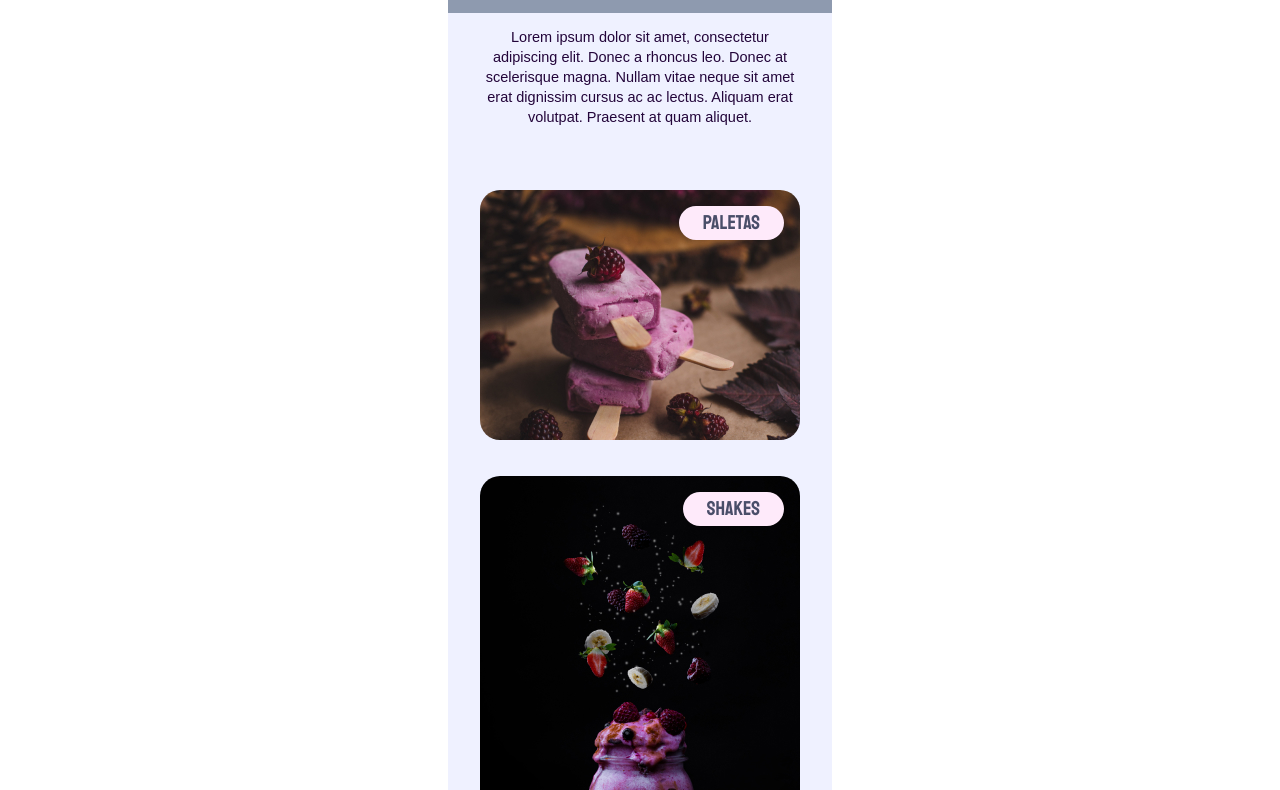
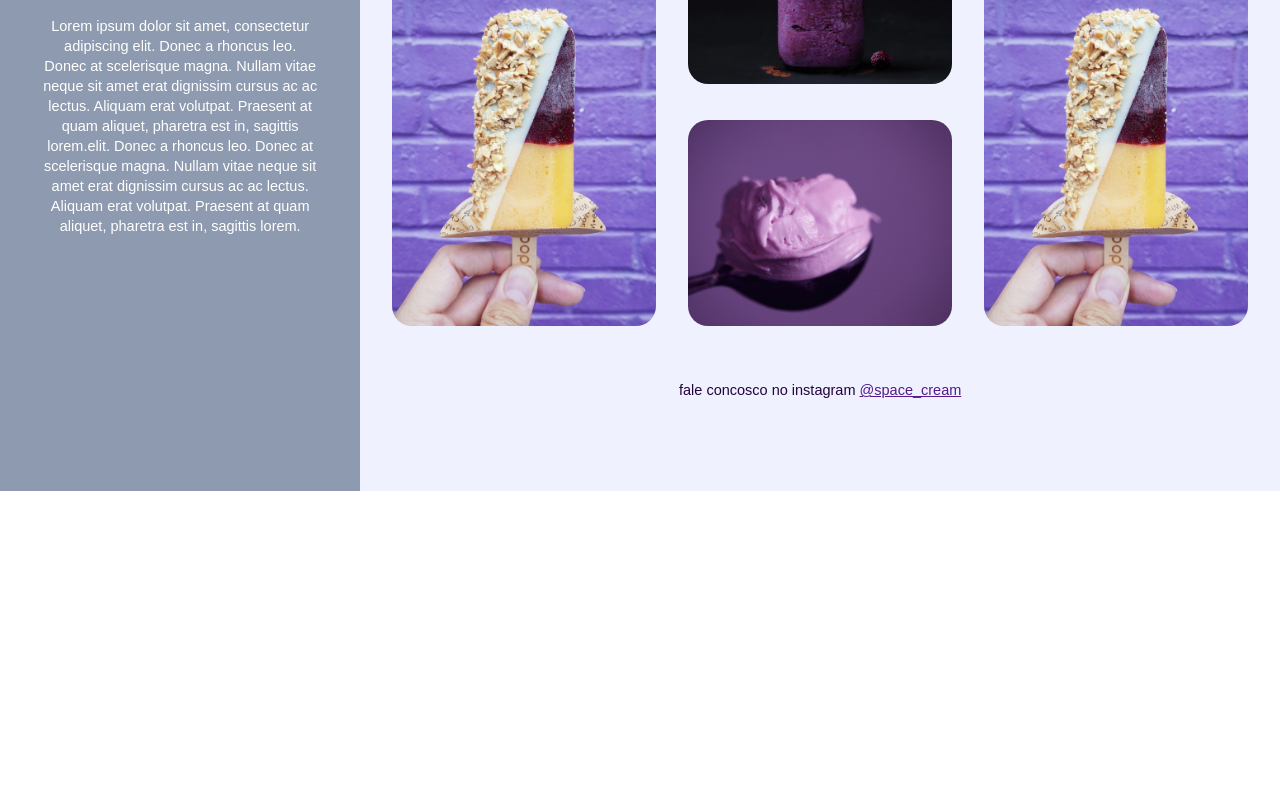
Before and after one commit to codewlad/desafio-mobile-first, a plain HTML site: page index.html in a window 1280 px wide. Shown: the part 301-1091 px from the top of the page. After the commit the page ends 800 px from the top, so only its background shows below. Drawn offline with Linux system fonts and the light colour scheme; a web font is replaced by a local one.

Commit message:
Updated with desktop version

```diff
--- a/index.html
+++ b/index.html
@@ -18,7 +18,12 @@
         <header>
             <img src="./images/logo.svg" alt="Desenho de um planeta com um sorvete ao centro">
             <h1>Space cream</h1>
+            <p>
+                Lorem ipsum dolor sit amet, consectetur adipiscing elit. Donec a rhoncus leo. Donec at scelerisque magna. Nullam vitae neque sit amet erat dignissim cursus ac ac lectus. Aliquam erat volutpat. Praesent at quam aliquet, pharetra est in, sagittis lorem.elit. Donec a rhoncus leo. Donec at scelerisque magna. Nullam vitae neque sit amet erat dignissim cursus ac ac lectus. Aliquam erat volutpat. Praesent at quam aliquet, pharetra est in, sagittis lorem.
+            </p>
         </header>
+
+        <div id="container">
 
             <main>
                 <p>
@@ -45,7 +50,23 @@
                     <h2>Picolés</h2>
                 </div>
 
+                <div class="card">
+                    <img src="./images/sorvete1.jpg" alt="Imagem de 3 picolés rosas e algumas frutas vermelhas em volta">
+                    <h2>Paletas</h2>
+                </div>
+
+                <div class="card">
+                    <img src="./images/sorvete4.jpg" alt="Imagem de uma mão segurando um picolé amerelo e roxo com cobertura de cereais">
+                    <h2>Picolés</h2>
+                </div>
             </main>
+
+            <footer>
+                <p>fale concosco no instagram <a href="" target="_blank">@space_cream</a></p>
+            </footer>
+
+        </div>
+
     </div>
 
 </body>
--- a/style.css
+++ b/style.css
@@ -57,15 +57,29 @@ h1 {
     font-weight: 400;
 }
 
+header p {
+    font-weight: 400;
+    font-size: 1.45rem;
+    line-height: 2.0rem;
+    color: var(--fc-h1);
+    font-family: var(--ff-text);
+    margin: 3.2rem 42px 0;
+    display: none;
+}
+
 main {
-    background-color: var(--bc-body);
-    padding: 1.4rem 3.2rem 6rem;
     display: flex;
     flex-direction: column;
     gap: 3.2rem;
 }
 
-main > p {
+#container {
+    background-color: var(--bc-body);
+    padding: 1.4rem 3.2rem 6rem;
+    width: 100%;
+}
+
+main > p, footer {
     font-weight: 400;
     font-size: 1.45rem;
     line-height: 2.0rem;
@@ -104,6 +118,16 @@ h2 {
     animation-duration: 1s;
 }
 
+footer {
+    margin-top: 5.0rem;
+    text-align: center;
+    display: none;
+}
+
+main div:nth-child(6), main div:nth-child(7) {
+    display: none;
+}
+
 @keyframes downtop {
     0% {
         opacity: 0;
@@ -127,3 +151,82 @@ h2 {
         transform: translateY(0px);
     }
 }
+
+@media (min-width: 700px) {
+    #page {
+        max-width: 128rem;
+        display: flex;
+    }
+
+    header {
+        max-width: 37.7rem;
+        width: 40%;
+    }
+
+    header p {
+        display: block;
+    }
+
+    main p {
+        display: none;
+    }
+
+    h2 {
+        display: none;
+    }
+
+    footer {
+        display: block;
+    }
+
+    main div:nth-child(6), main div:nth-child(7) {
+        display: block;
+    }
+
+    main {
+        display: grid;
+        grid-template-areas:
+        "A B C"
+        "D B F"
+        "D E F";
+    }
+
+    main div:nth-child(2) {
+        grid-area: A;
+    }
+
+    main div:nth-child(3) {
+        grid-area: B;
+    }
+
+    main div:nth-child(6) {
+        grid-area: C;
+    }
+
+    main div:nth-child(5) {
+        grid-area: D;
+    }
+
+    main div:nth-child(4) {
+        grid-area: E;
+    }
+
+    main div:nth-child(7) {
+        grid-area: F;
+    }
+
+    .card img {
+        transition: all 200ms;
+    }
+
+    .card img:hover{
+        transform: scale(1.1);
+    }
+
+    .card img:hover + h2 {
+        display: block;
+    }
+
+
+
+}
```
Lines whose indentation alone changed are shown as unchanged.
